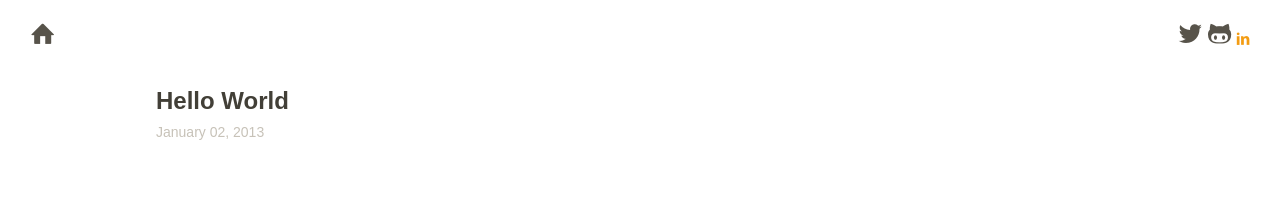
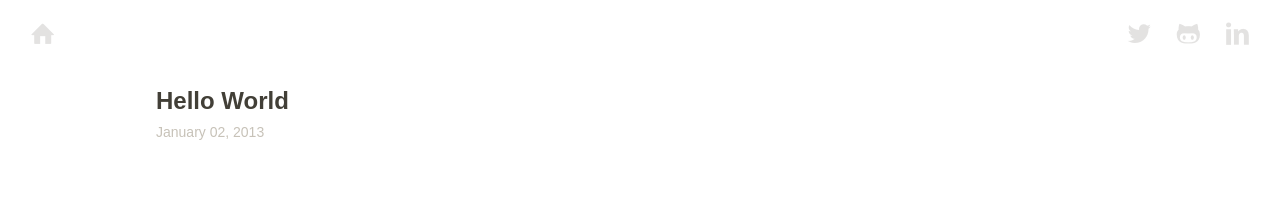
Before and after one commit to bredele/bredele.github.io, a Jekyll site: the page built from index.html, in a window 1280 px wide. Shown: the top 212 px of the page. Built offline with Jekyll 4.4.1, drawn with Linux system fonts in a browser that asks for light colours; Markdown is read by kramdown in place of the engine named in the settings; the list of posts is cut into pages by our own code.

Commit message:
fix icons

```diff
--- a/_layouts/base.html
+++ b/_layouts/base.html
@@ -20,7 +20,7 @@
     <div class="right">
       <a href="http://twitter.com/bredeleca" target="_blank" class="icon icon-twitter"></a>
       <a href="http://github.com/bredele" target="_blank" class="icon icon-github"></a>
-      <a href="http://www.linkedin.com/pub/olivier-wietrich/38/a45/15a/en" target="_blank" class="icon-linkedin"></a>
+      <a href="http://www.linkedin.com/pub/olivier-wietrich/38/a45/15a/en" target="_blank" class="icon icon-linkedin"></a>
     </div>
   </nav>
   <section class="main center" role="main">
--- a/assets/blog.css
+++ b/assets/blog.css
@@ -96,13 +96,14 @@ h4 {
 }
 
 .nav {
-	padding: 0 30px;
+	padding: 0 20px;
   line-height: 80px;
 }
 
 .icon {
 	font-size:1.8em;
-	color: #57534a;
+	color: rgba(66,63,55,0.15);
+	padding:10px;
 }
 .icon:hover {
 	color:#423f37;
```
